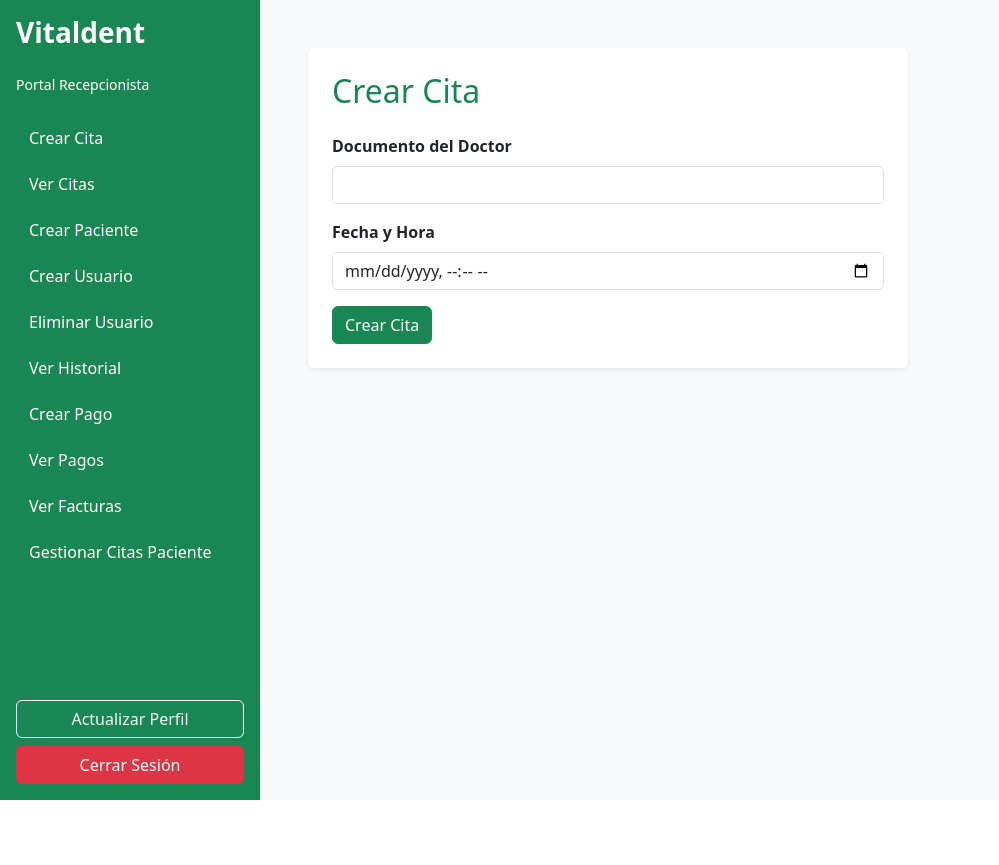
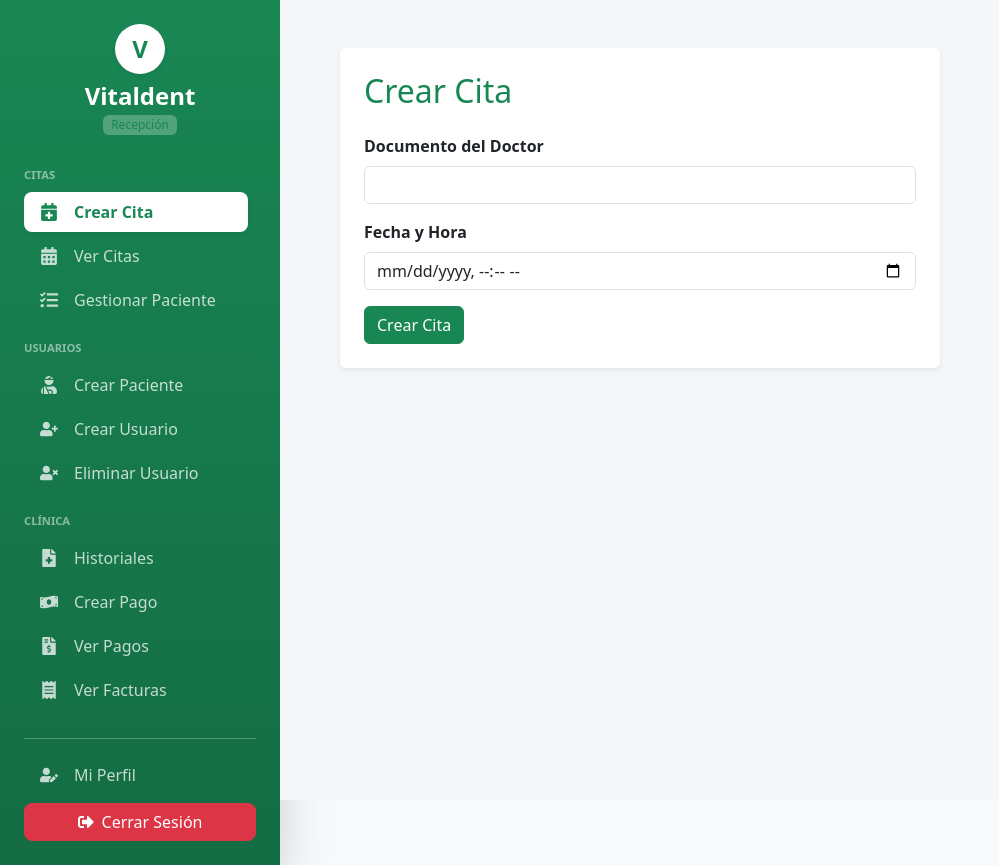
Before and after one commit to LuceroGaleano/Vitaldent-PPI, a React (Vite) app in the folder frontend/: page /receptionist/createAppointment in a window 1280 px wide. Shown: the whole page, without its empty margins (0-999 px from the left). Before the commit the page ends 800 px from the top, so only its background shows below. Built offline with nearby package versions, Linux system fonts and the light colour scheme.

Commit message:
refactor: ReceptionistPortal UX update

```diff
--- a/frontend/src/pages/Receptionist/ReceptionistPortal.jsx
+++ b/frontend/src/pages/Receptionist/ReceptionistPortal.jsx
@@ -1,11 +1,16 @@
 import { useContext } from 'react';
-import { Outlet, useNavigate } from 'react-router-dom';
+import { NavLink, Outlet, useNavigate } from 'react-router-dom';
 import { AuthContext } from '../../context/AuthContext';
 import { InvoiceContext } from '../../context/InvoiceContext';
+import {
+  FaCalendarPlus, FaCalendarAlt, FaUserInjured, FaUserPlus,
+  FaUserTimes, FaFileMedical, FaMoneyBillWave, FaFileInvoiceDollar,
+  FaReceipt, FaTasks, FaUserEdit, FaSignOutAlt
+} from 'react-icons/fa';
 
 function ReceptionistPortal() {
   const { setAuth } = useContext(AuthContext);
-  const {setInvoice} = useContext(InvoiceContext);
+  const { setInvoice } = useContext(InvoiceContext);
   const navigate = useNavigate();
 
   const handleLogout = () => {
@@ -18,78 +23,91 @@ function ReceptionistPortal() {
     navigate('/receptionist/viewPayments');
   };
 
-    const goToCreatePay= (invoice) => {
+  const goToCreatePay = (invoice) => {
     setInvoice(invoice);
     navigate('/receptionist/createPayment');
   };
 
+  // Esta función decide cómo se ve el botón dependiendo de si está seleccionado o no
+  const getNavLinkClass = ({ isActive }) =>
+    `btn w-100 text-start d-flex align-items-center gap-3 py-2 px-3 rounded-3 mb-1 border-0 transition-all ${
+      isActive
+        ? 'bg-white text-success fw-bold shadow-sm'
+        : 'bg-transparent text-white opacity-75 hover-opacity-100'
+    }`;
+
   return (
     <div className="d-flex min-vh-100 bg-light">
-      <div className="bg-success text-white p-3 d-flex flex-column" style={{ width: '260px' }}>
-        <h3 className="fw-bold mb-4">Vitaldent</h3>
-        <p className="small mb-4">Portal Recepcionista</p>
 
-        <ul className="nav flex-column gap-2 mb-auto overflow-auto">
-          <li className="nav-item">
-            <button className="btn btn-success w-100 text-start text-white" onClick={() => navigate('/receptionist/createAppointment')}>
-              Crear Cita
+      {/* Menú Lateral Mejorado */}
+      <div className="text-white p-4 d-flex flex-column shadow-lg" style={{ width: '280px', background: 'linear-gradient(180deg, #198754 0%, #146c43 100%)' }}>
+        <div className="mb-4 text-center">
+          <div className="bg-white text-success rounded-circle d-inline-flex align-items-center justify-content-center mb-2 shadow-sm" style={{ width: '50px', height: '50px' }}>
+            <span className="fs-4 fw-bold">V</span>
+          </div>
+          <h4 className="fw-bold mb-0">Vitaldent</h4>
+          <span className="badge bg-white text-success bg-opacity-25 mt-1 fw-normal">Recepción</span>
+        </div>
+
+        {/* Opciones de Navegación con NavLink e Iconos */}
+        <div className="nav flex-column mb-auto overflow-auto custom-scrollbar pe-2">
+
+          <small className="text-white-50 fw-bold text-uppercase mb-2 mt-2" style={{fontSize: '0.7rem'}}>Citas</small>
+          <NavLink to="/receptionist/createAppointment" className={getNavLinkClass}>
+            <FaCalendarPlus size={18} /> Crear Cita
+          </NavLink>
+          <NavLink to="/receptionist/viewAppointments" className={getNavLinkClass}>
+            <FaCalendarAlt size={18} /> Ver Citas
+          </NavLink>
+          <NavLink to="/receptionist/managePatientAppointments" className={getNavLinkClass}>
+            <FaTasks size={18} /> Gestionar Paciente
+          </NavLink>
+
+          <small className="text-white-50 fw-bold text-uppercase mb-2 mt-3" style={{fontSize: '0.7rem'}}>Usuarios</small>
+          <NavLink to="/receptionist/createPatient" className={getNavLinkClass}>
+            <FaUserInjured size={18} /> Crear Paciente
+          </NavLink>
+          <NavLink to="/receptionist/createUser" className={getNavLinkClass}>
+            <FaUserPlus size={18} /> Crear Usuario
+          </NavLink>
+          <NavLink to="/receptionist/deleteUser" className={getNavLinkClass}>
+            <FaUserTimes size={18} /> Eliminar Usuario
+          </NavLink>
+
+          <small className="text-white-50 fw-bold text-uppercase mb-2 mt-3" style={{fontSize: '0.7rem'}}>Clínica</small>
+          <NavLink to="/receptionist/viewMedicalHistory" className={getNavLinkClass}>
+            <FaFileMedical size={18} /> Historiales
+          </NavLink>
+          <NavLink to="/receptionist/createPayment" className={getNavLinkClass}>
+            <FaMoneyBillWave size={18} /> Crear Pago
+          </NavLink>
+          <NavLink to="/receptionist/viewPayments" className={getNavLinkClass}>
+            <FaFileInvoiceDollar size={18} /> Ver Pagos
+          </NavLink>
+          <NavLink to="/receptionist/viewInvoices" className={getNavLinkClass}>
+            <FaReceipt size={18} /> Ver Facturas
+          </NavLink>
+        </div>
+
+        {/* Botones de Acción Final */}
+        <div className="mt-4 pt-3 border-top border-white border-opacity-25">
+          <NavLink to="/receptionist/actualizarUsuario" className={getNavLinkClass}>
+            <FaUserEdit size={18} /> Mi Perfil
+          </NavLink>
+          <button
+            className="btn btn-danger w-100 mt-2 d-flex align-items-center justify-content-center gap-2 rounded-3"
+            onClick={handleLogout}
+          >
+            <FaSignOutAlt /> Cerrar Sesión
           </button>
-          </li>
-          <li className="nav-item">
-            <button className="btn btn-success w-100 text-start text-white" onClick={() => navigate('/receptionist/viewAppointments')}>
-              Ver Citas
-            </button>
-          </li>
-          <li className="nav-item">
-            <button className="btn btn-success w-100 text-start text-white" onClick={() => navigate('/receptionist/createPatient')}>
-              Crear Paciente
-            </button>
-          </li>
-          <li className="nav-item">
-            <button className="btn btn-success w-100 text-start text-white" onClick={() => navigate('/receptionist/createUser')}>
-              Crear Usuario
-            </button>
-          </li>
-          <li className="nav-item">
-            <button className="btn btn-success w-100 text-start text-white" onClick={() => navigate('/receptionist/deleteUser')}>
-              Eliminar Usuario
-            </button>
-          </li>
-          <li className="nav-item">
-            <button className="btn btn-success w-100 text-start text-white" onClick={() => navigate('/receptionist/viewMedicalHistory')}>
-              Ver Historial
-            </button>
-          </li>
-          <li className="nav-item">
-            <button className="btn btn-success w-100 text-start text-white" onClick={() => navigate('/receptionist/createPayment')}>
-              Crear Pago
-            </button>
-          </li>
-          <li className="nav-item">
-            <button className="btn btn-success w-100 text-start text-white" onClick={() => navigate('/receptionist/viewPayments')}>
-              Ver Pagos
-            </button>
-          </li>
-          <li className="nav-item">
-            <button className="btn btn-success w-100 text-start text-white" onClick={() => navigate('/receptionist/viewInvoices')}>
-              Ver Facturas
-            </button>
-          </li>
-          <li className="nav-item">
-            <button className="btn btn-success w-100 text-start text-white" onClick={() => navigate('/receptionist/managePatientAppointments')}>
-              Gestionar Citas Paciente
-            </button>
-          </li>
-        </ul>
-
-        <div className="mt-4">
-          <button className="btn btn-outline-light w-100 mb-2" onClick={() => navigate('/receptionist/actualizarUsuario')}>Actualizar Perfil</button>
-          <button className="btn btn-danger w-100" onClick={handleLogout}>Cerrar Sesión</button>
         </div>
       </div>
 
-      <div className="flex-grow-1 p-5 overflow-auto" style={{ maxHeight: '100vh' }}>
+      {/* Contenedor del Outlet */}
+      <div className="flex-grow-1 p-4 p-md-5 overflow-auto" style={{ maxHeight: '100vh', backgroundColor: '#f4f6f8' }}>
+        <div className="container-fluid max-w-7xl">
           <Outlet context={{onInvoiceClick: goToInvoice, onCreatePayClick: goToCreatePay}}/>
+        </div>
       </div>
     </div>
   );
```
Lines whose indentation alone changed are shown as unchanged.
